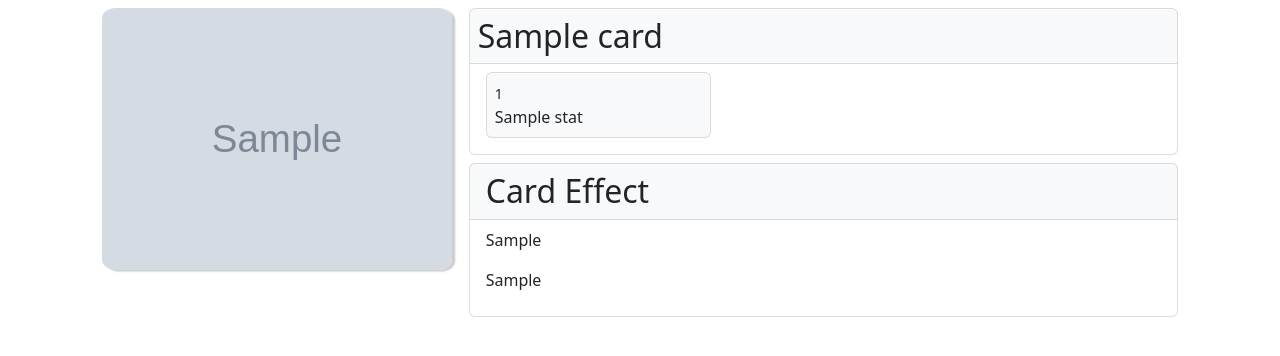
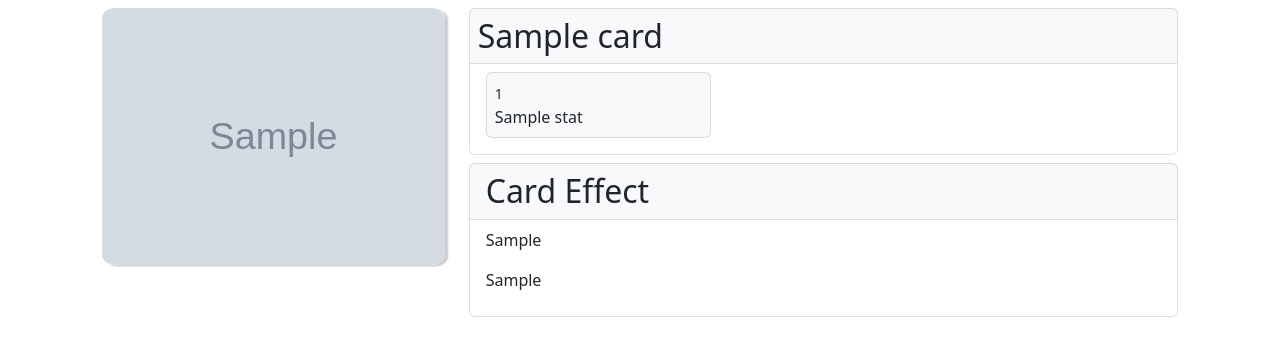
Before and after one commit to Jared-Enck/Capstone-1, a Flask app: template templates/Card/card_details.html in a window 1280 px wide. Shown: the part 66-422 px from the top of the page. Run offline with Flask 2, Linux system fonts and the light colour scheme; tables that the repository leaves empty hold one stand-in row (values such as "Sample post"); the template is opened without the code that fills it: values that come from a table or form of the project are taken from there, most other values are stand-ins (such as "Sample title", 1, 10 or a date in 2020); grey boxes marked "Sample" are stand-in pictures.

Commit message:
add img-fluid to detail card img class

```diff
--- a/templates/Card/card_details.html
+++ b/templates/Card/card_details.html
@@ -2,11 +2,11 @@
 {% block title %}Card Info{% endblock %}
 
 {% block content %}
-<div class="container-fluid banner">
-    <div class="row justify-content-center">
+<div class="container banner">
+    <div class="row">
         <div class="col-4">
             <div id="detail-card">
-                <img class="card-img" src="{{ card.image_url }}" alt="{{ card.name }}">
+                <img class="card-img img-fluid" src="{{ card.image_url }}" alt="{{ card.name }}">
             </div>
         </div>
         <div class="col-8">
```
